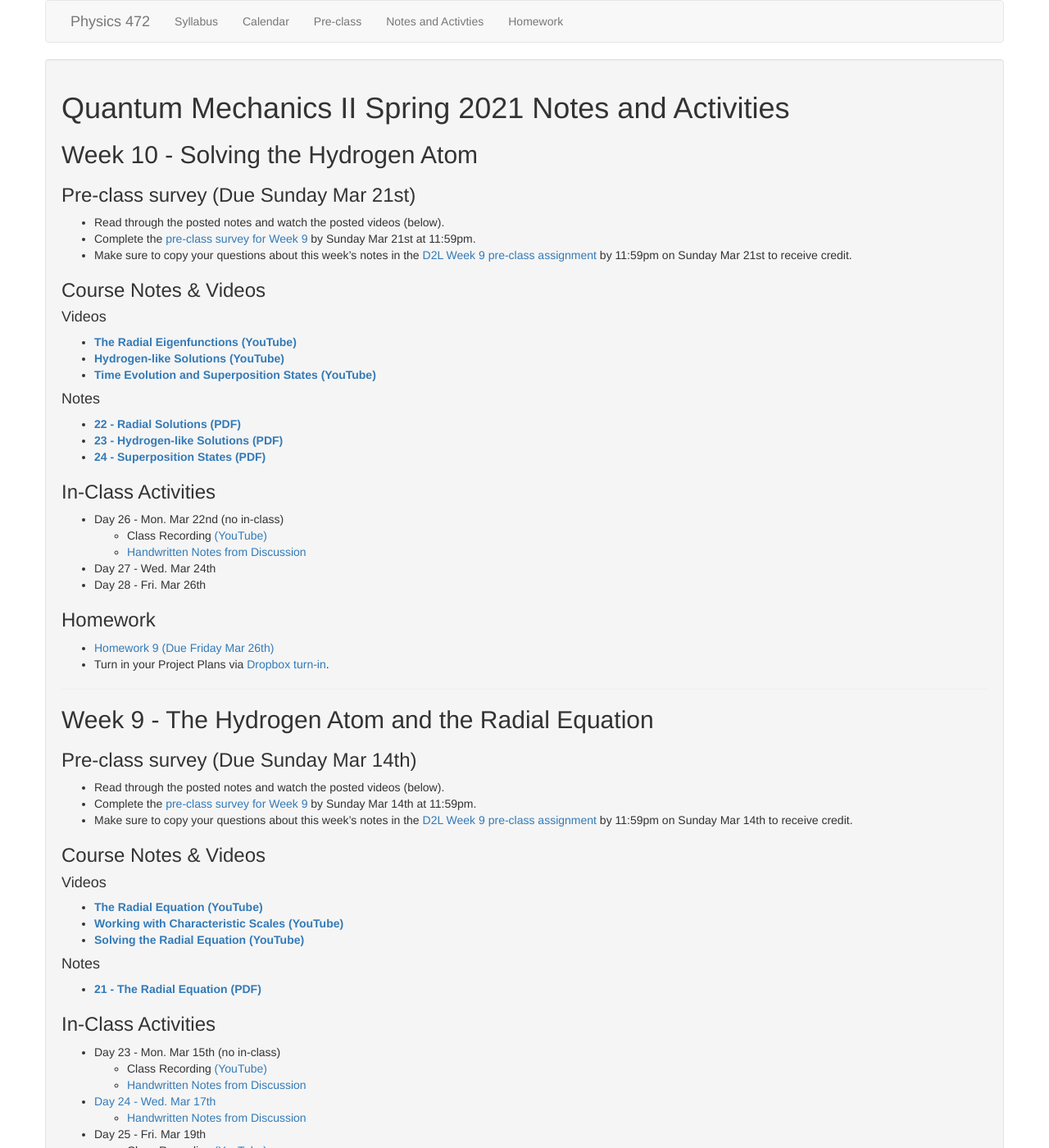
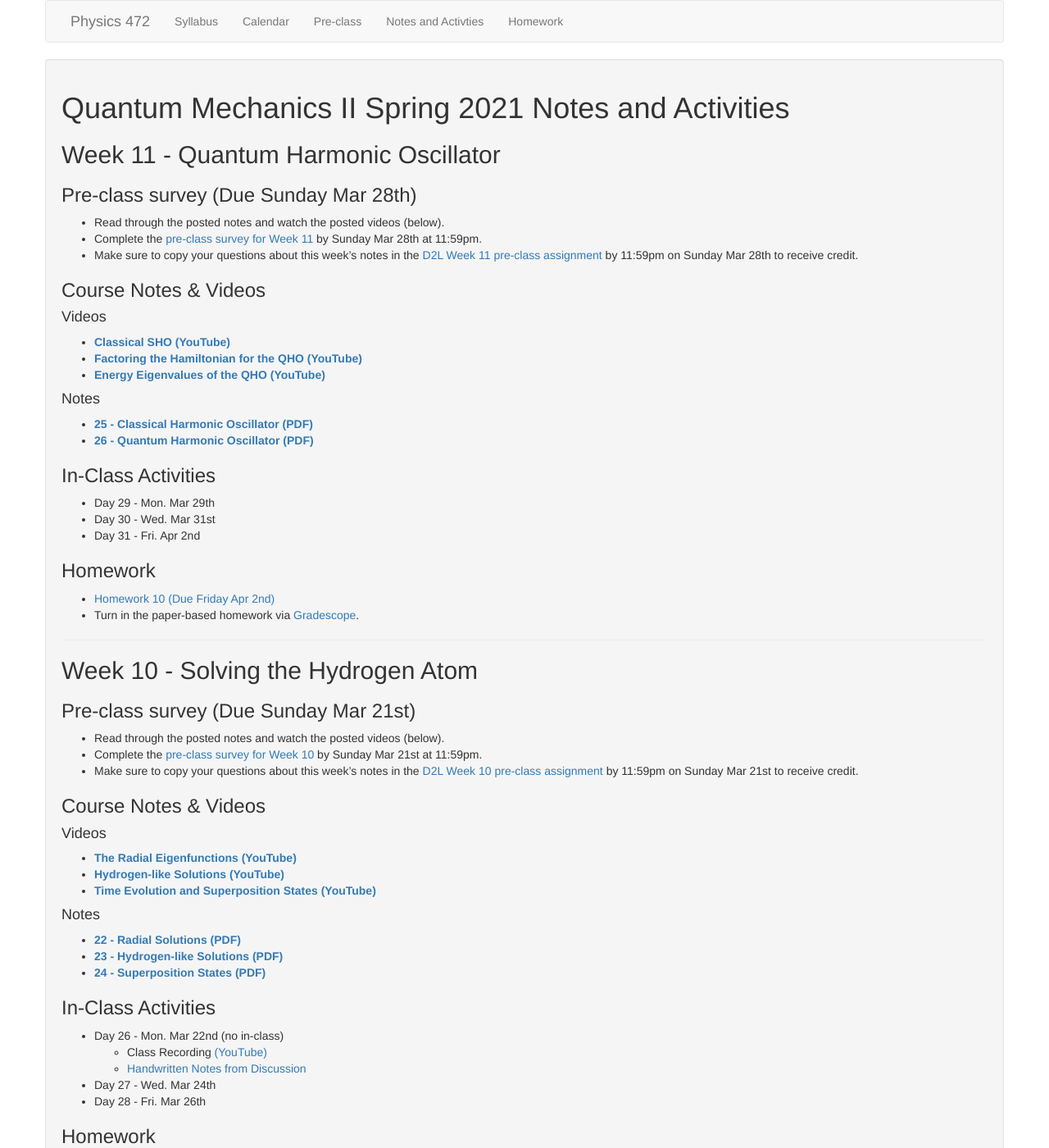
Before and after one commit to dannycab/phy472msu_s2021, a Jekyll site: the page built from notes/index.md, in a window 1280 px wide and 1400 px high. Shown: the whole window at 82% size. Built offline with Jekyll 4.4.1, drawn with Linux system fonts in a browser that asks for light colours.

Commit message:
added week 11 updates

```diff
--- a/notes/index.md
+++ b/notes/index.md
@@ -5,13 +5,48 @@ permalink: notes/index.html
 use_math: true
 ---
 
+## Week 11 - Quantum Harmonic Oscillator
+
+### Pre-class survey (Due Sunday Mar 28th)
+
+* Read through the posted notes and watch the posted videos (below).
+* Complete the [pre-class survey for Week 11](https://msu.co1.qualtrics.com/jfe/form/SV_6gSvFNnmkbUANOl) by Sunday Mar 28th at 11:59pm.
+* Make sure to copy your questions about this week's notes in the [D2L Week 11 pre-class assignment](https://d2l.msu.edu) by 11:59pm on Sunday Mar 28th to receive credit.
+
+### Course Notes & Videos
+
+#### Videos
+
+* [**Classical SHO (YouTube)**](https://www.youtube.com/watch?v=-F6nqAeBJdU)
+* [**Factoring the Hamiltonian for the QHO (YouTube)**](https://www.youtube.com/watch?v=iJXAKmGbnpw)
+* [**Energy Eigenvalues of the QHO (YouTube)**](https://www.youtube.com/watch?v=W0tQTyBSIsI)
+
+
+#### Notes
+
+* [**25 - Classical Harmonic Oscillator (PDF)**](./handwritten/25 - Classical SHO.pdf)
+* [**26 - Quantum Harmonic Oscillator (PDF)**](./handwritten/26 - Quantum Harmonic Oscillator.pdf)
+
+### In-Class Activities
+
+* Day 29 - Mon. Mar 29th
+* Day 30 - Wed. Mar 31st
+* Day 31 - Fri. Apr 2nd
+
+### Homework
+
+* [Homework 10 (Due Friday Apr 2nd)](../assignments/homework10.html)
+* Turn in the paper-based homework via [Gradescope](https://www.gradescope.com/).
+
+---
+
 ## Week 10 - Solving the Hydrogen Atom
 
 ### Pre-class survey (Due Sunday Mar 21st)
 
 * Read through the posted notes and watch the posted videos (below).
-* Complete the [pre-class survey for Week 9](https://msu.co1.qualtrics.com/jfe/form/SV_6gSvFNnmkbUANOl) by Sunday Mar 21st at 11:59pm.
-* Make sure to copy your questions about this week's notes in the [D2L Week 9 pre-class assignment](https://d2l.msu.edu) by 11:59pm on Sunday Mar 21st to receive credit.
+* Complete the [pre-class survey for Week 10](https://msu.co1.qualtrics.com/jfe/form/SV_6gSvFNnmkbUANOl) by Sunday Mar 21st at 11:59pm.
+* Make sure to copy your questions about this week's notes in the [D2L Week 10 pre-class assignment](https://d2l.msu.edu) by 11:59pm on Sunday Mar 21st to receive credit.
 
 ### Course Notes & Videos
 
@@ -38,7 +73,7 @@ use_math: true
 
 ### Homework
 
-* [Homework 9 (Due Friday Mar 26th)](../assignments/homework8.html)
+* [Homework 9 (Due Friday Mar 26th)](../assignments/homework9.html)
 * Turn in your Project Plans via [Dropbox turn-in](https://www.dropbox.com/request/0VGrpQ7fkcuEXcRdRlQz).
 
 ---
```
Also changed, not shown: calendar.md (+1 -1 lines), preclass.md (+10 -0 lines), 1 other file.
